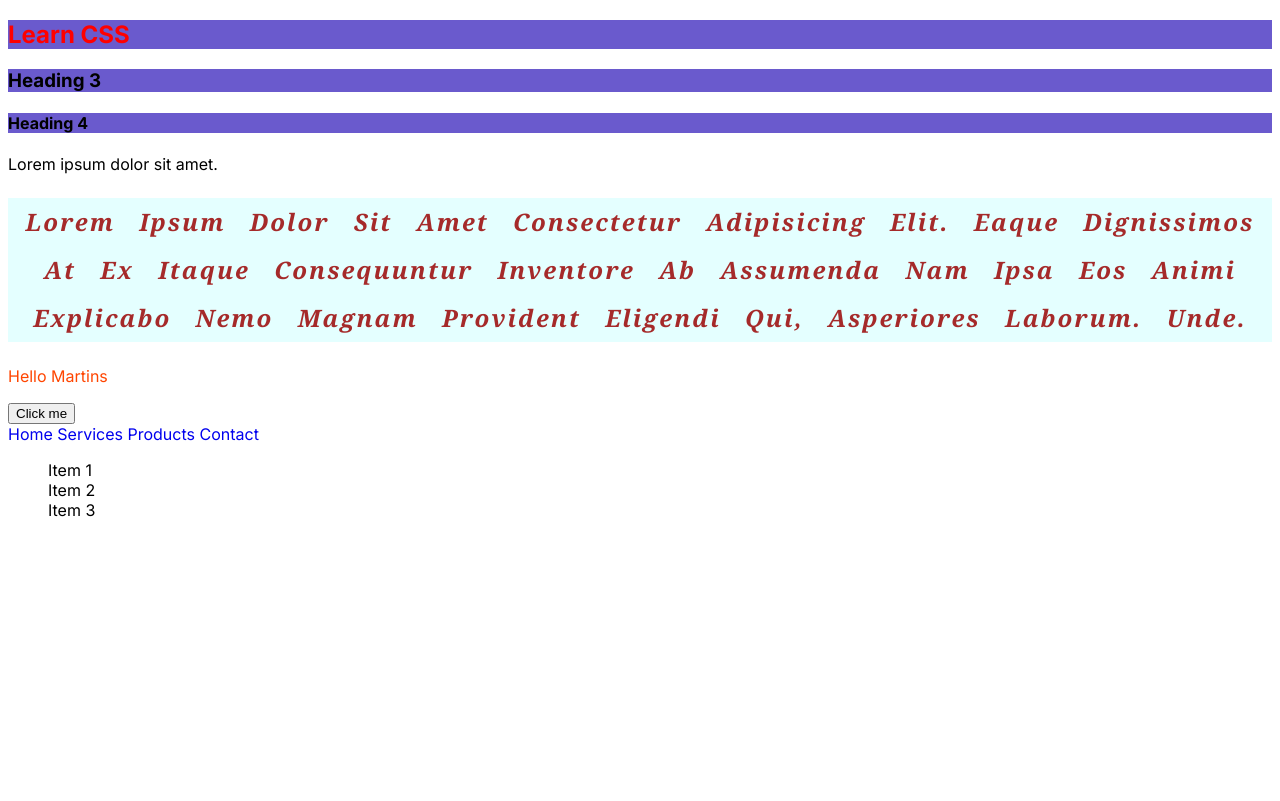
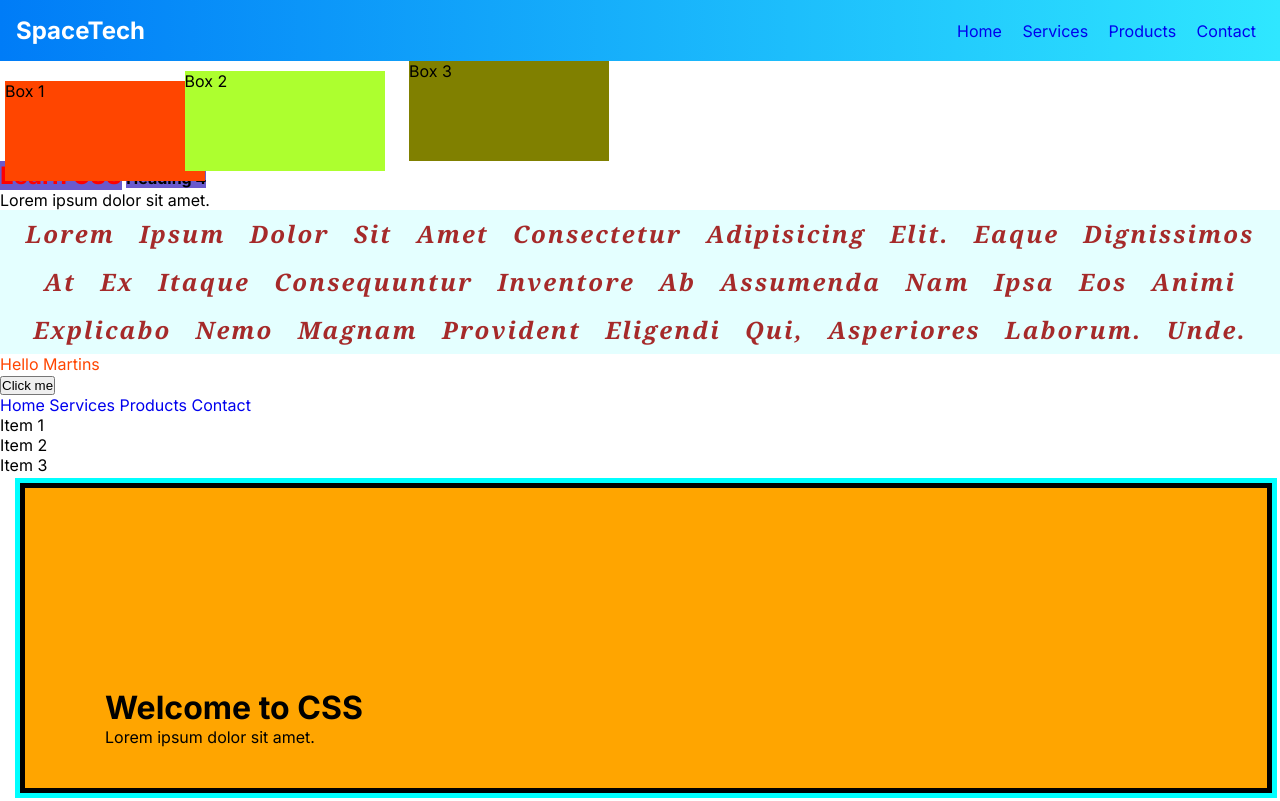
Before and after one commit to webdev-students/html-and-css, a plain HTML site: page main.html in a window 1280 px wide. Drawn offline with Linux system fonts and the light colour scheme.

Commit message:
Intermediate CSS

```diff
--- a/main.html
+++ b/main.html
@@ -13,6 +13,22 @@
     />
   </head>
   <body>
+    <header>
+      <h2 class="logo">SpaceTech</h2>
+      <nav>
+        <a href="#">Home</a>
+        <a href="#">Services</a>
+        <a href="#">Products</a>
+        <a href="#">Contact</a>
+      </nav>
+    </header>
+
+    <div class="box1">Box 1</div>
+    <div class="box2">Box 2</div>
+    <div class="box3">Box 3</div>
+
+    <br />
+
     <h2 style="color: red">Learn CSS</h2>
     <h3>Heading 3</h3>
     <h4>Heading 4</h4>
@@ -36,5 +52,10 @@
       <li>Item 2</li>
       <li>Item 3</li>
     </ul>
+
+    <div class="box">
+      <h1>Welcome to CSS</h1>
+      <p>Lorem ipsum dolor sit amet.</p>
+    </div>
   </body>
 </html>
--- a/style.css
+++ b/style.css
@@ -1,3 +1,8 @@
+* {
+  margin: 0;
+  padding: 0;
+  box-sizing: border-box;
+}
 body {
   /* background-image: url(images/bg-image-with-bird.jpg);
   background-size: cover;
@@ -12,6 +17,10 @@ h2,
 h3,
 h4 {
   background: slateblue;
+  display: inline;
+}
+h3 {
+  display: none;
 }
 
 .paragraph {
@@ -47,3 +56,56 @@ button:hover {
 ul > li {
   list-style: none;
 }
+
+.box {
+  background: orange;
+  /* width: 200px; */
+  height: 100px;
+  padding: 200px 50px 100px 80px;
+  margin: 8px;
+  margin-left: 20px;
+  border: 5px solid black;
+  outline: 5px solid cyan;
+}
+.box1 {
+  background: orangered;
+  width: 200px;
+  height: 100px;
+  display: inline-block;
+  position: relative;
+  top: 20px;
+  left: 5px;
+}
+.box2 {
+  background: greenyellow;
+  width: 200px;
+  height: 100px;
+  display: inline-block;
+  position: relative;
+  top: 10px;
+  right: 20px;
+}
+.box3 {
+  background: olive;
+  width: 200px;
+  height: 100px;
+  display: inline-block;
+}
+header {
+  background: linear-gradient(to left, rgb(47, 231, 255), rgb(0, 124, 247));
+  padding: 1rem;
+  display: flex;
+  justify-content: space-between;
+  align-items: center;
+  position: sticky;
+  top: 0;
+  z-index: 10;
+}
+.logo {
+  background: transparent;
+  color: white;
+  font-weight: bold;
+}
+header > nav a {
+  padding: 4px 8px;
+}
```
